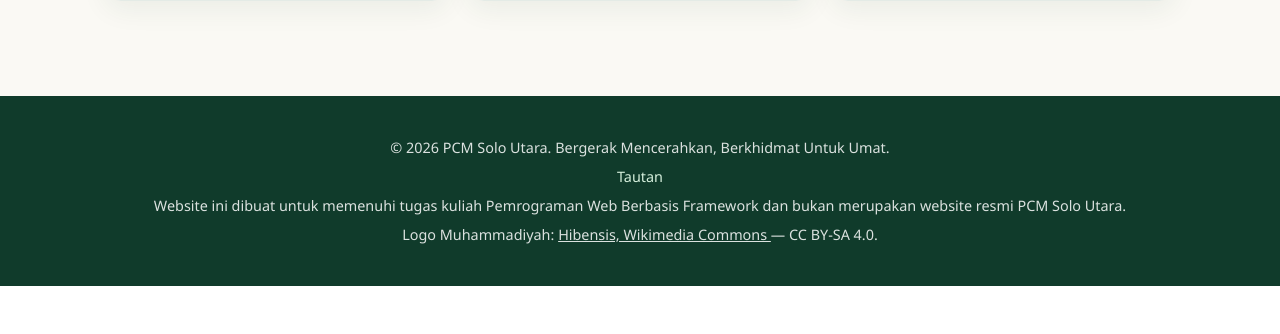
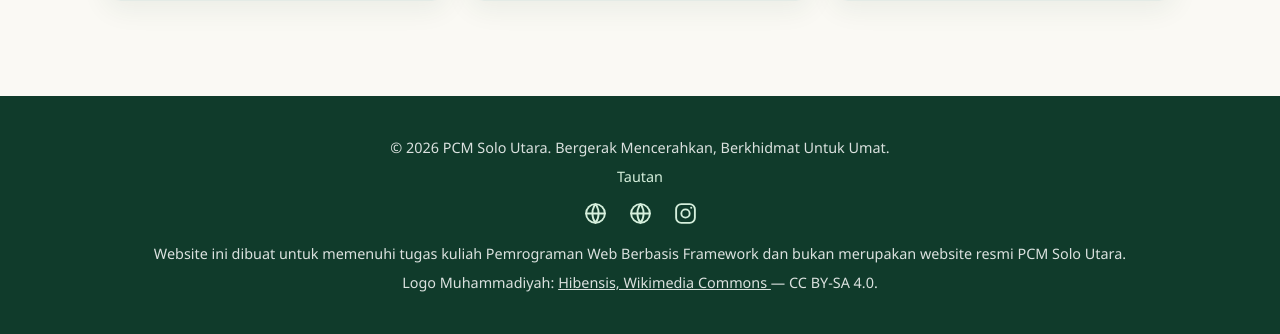
Before and after one commit to Intankartika427/pcm-django, a Django app: page /agenda/ in a window 1280 px wide. Shown: the part 1064-1398 px from the top of the page. Before the commit the page ends 1350 px from the top, so only its background shows below. Run offline with Django 5.2, Linux system fonts and the light colour scheme; data comes from the database, SQL or seed files in the repository.

Commit message:
Tambahkan tautan terkait di footer

```diff
--- a/website/static/website/css/style.css
+++ b/website/static/website/css/style.css
@@ -409,6 +409,40 @@ main {
     text-decoration: underline;
 }
 
+.footer-links {
+    display: flex;
+    justify-content: center;
+    align-items: center;
+    gap: 20px;
+    margin: 12px 0 16px;
+}
+
+.footer-links a {
+    display: inline-flex;
+    color: #d5efdc;
+    transition: color 0.2s ease, transform 0.2s ease;
+}
+
+.footer-links a:hover {
+    color: #ffffff;
+    transform: translateY(-2px);
+}
+
+.footer-links svg {
+    width: 25px;
+    height: 25px;
+    fill: none;
+    stroke: currentColor;
+    stroke-width: 1.8;
+    stroke-linecap: round;
+    stroke-linejoin: round;
+}
+
+.footer-links .footer-instagram-dot {
+    fill: currentColor;
+    stroke: none;
+}
+
 /* =========================================
    RESPONSIVE TABLET
 ========================================= */
--- a/website/templates/website/base.html
+++ b/website/templates/website/base.html
@@ -53,6 +53,40 @@
                 <a href="{% url 'website:daftar_tautan' %}">Tautan</a>
             </p>
 
+            <nav class="footer-links" aria-label="Tautan terkait">
+                <a href="https://lpcrpmpdmsurakarta.or.id/"
+                   target="_blank"
+                   rel="noopener noreferrer"
+                   aria-label="LPCR PM PDM SURAKARTA"
+                   title="LPCR PM PDM SURAKARTA">
+                    <svg viewBox="0 0 24 24" aria-hidden="true">
+                        <circle cx="12" cy="12" r="9"></circle>
+                        <path d="M3 12h18M12 3a15 15 0 0 1 0 18M12 3a15 15 0 0 0 0 18"></path>
+                    </svg>
+                </a>
+                <a href="https://muhammadiyahjateng.or.id/"
+                   target="_blank"
+                   rel="noopener noreferrer"
+                   aria-label="Muhammadiyah Jateng"
+                   title="Muhammadiyah Jateng">
+                    <svg viewBox="0 0 24 24" aria-hidden="true">
+                        <circle cx="12" cy="12" r="9"></circle>
+                        <path d="M3 12h18M12 3a15 15 0 0 1 0 18M12 3a15 15 0 0 0 0 18"></path>
+                    </svg>
+                </a>
+                <a href="https://www.instagram.com/pcmsolutara/"
+                   target="_blank"
+                   rel="noopener noreferrer"
+                   aria-label="Instagram PCM Solo Utara"
+                   title="Instagram PCM Solo Utara">
+                    <svg viewBox="0 0 24 24" aria-hidden="true">
+                        <rect x="3" y="3" width="18" height="18" rx="5"></rect>
+                        <circle cx="12" cy="12" r="4"></circle>
+                        <circle class="footer-instagram-dot" cx="17.5" cy="6.5" r="1"></circle>
+                    </svg>
+                </a>
+            </nav>
+
             <p class="disclaimer">
                 Website ini dibuat untuk memenuhi tugas kuliah
                 Pemrograman Web Berbasis Framework dan bukan
```
Also changed, not shown: website/migrations/0011_tautan_default.py (added).
